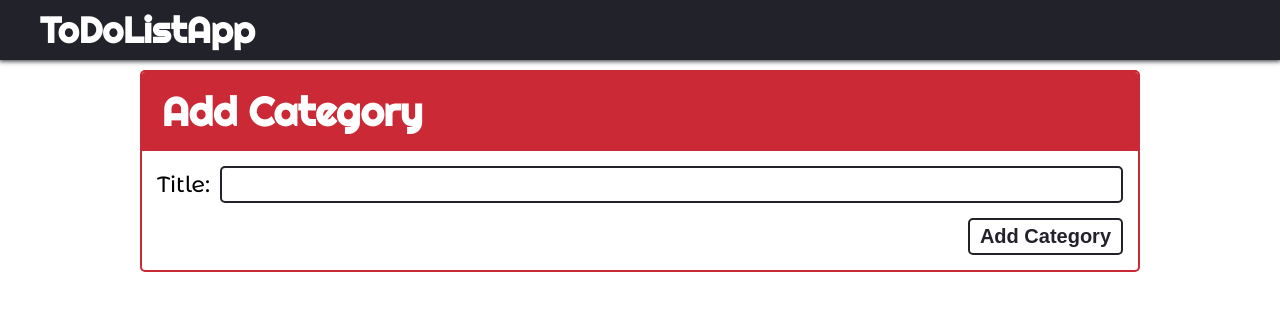
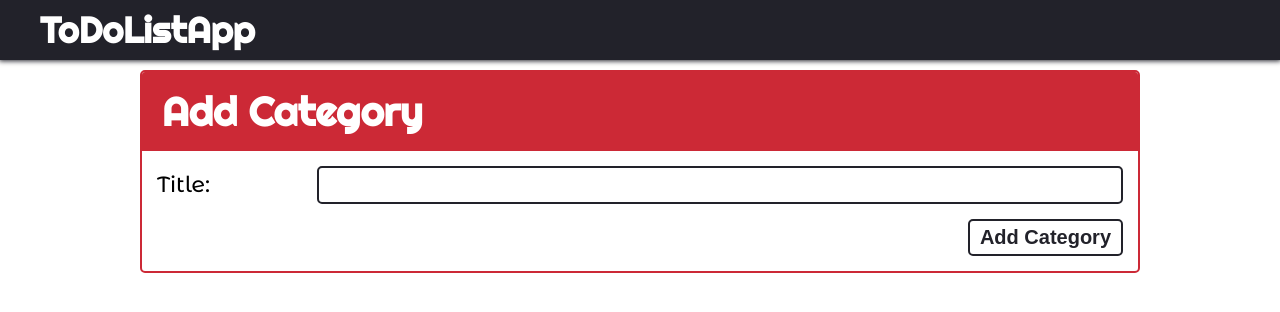
Before and after one commit to hapster100/vuejs-todo, a Vue app: page /create/category in a window 1280 px wide. Shown: the top 312 px of the page. Built offline with nearby package versions, Linux system fonts and the light colour scheme.

Commit message:
input component

```diff
--- a/src/components/CreateCategory.vue
+++ b/src/components/CreateCategory.vue
@@ -1,19 +1,16 @@
 <template>
   <div class="create-category">
     <div class="create-category__title title">Add Category</div>
-    <div class="create-category__form">
-      <div class="input-label">Title:</div>
-      <div class="input-wrapper">
-        <input v-model="title" class="input" />
-      </div>
-    </div>
+    <full-input class="create-category__input" :value="title" :label="'Title:'" @change="title = $event" />
     <button @click="addBtnClick()" class="create-category__add-btn btn">Add Category</button>
   </div>
 </template>
 
 <script>
 import { mapActions } from 'vuex'
+import FullInput from './FullInput'
 export default {
+  components: {FullInput},
   data() {
     return {
       title: ''
@@ -48,20 +45,8 @@ export default {
       padding-left: 20px;
     }
 
-    &__form {
+    &__input {
       padding: 15px;
-      display: flex;
-      align-items: center;
-
-      .input-label {
-        margin-right: 10px;
-      }
-      .input-wrapper {
-        flex-grow: 1;
-      }
-      .input {
-        width: 100%;
-      }
     }
 
     &__add-btn {
--- a/src/components/CreateTask.vue
+++ b/src/components/CreateTask.vue
@@ -1,25 +1,17 @@
 <template>
   <div class="create-task">
     <div class="create-task__title title">Add Task</div>
-    <div class="create-task__form">
-      <div class="input-label">Title:</div>
-      <div class="input-wrapper">
-        <input v-model="title" class="input" />
-      </div>
-    </div>
-    <div class="create-task__form">
-      <div class="input-label">Description:</div>
-      <div class="input-wrapper">
-        <textarea v-model="description" class="input" />
-      </div>
-    </div>
+    <full-input class="create-task__input" :value="title" @change="title = $event" :label="'Title:'" />
+    <full-input class="create-task__input" :value="description" @change="description = $event" :label="'Description:'" :area="true" />
     <button @click="addBtnClick()" class="create-task__add-btn btn">Add Task</button>
   </div>
 </template>
 
 <script>
 import { mapActions } from 'vuex'
+import FullInput from './FullInput'
 export default {
+  components: { FullInput },
   data() {
     return {
       title: '',
@@ -62,24 +54,8 @@ export default {
       padding-left: 20px;
     }
 
-    &__form {
+    &__input {
       padding: 15px;
-      display: flex;
-      align-items: flex-start;
-
-      .input-label {
-        margin-right: 10px;
-        margin-top: 5px;
-        width: 150px;
-      }
-      .input-wrapper {
-        flex-grow: 1;
-      }
-      .input {
-        min-height: 38px;
-        resize: vertical;
-        width: 100%;
-      }
     }
 
     &__add-btn {
--- /dev/null
+++ b/src/components/FullInput.vue
@@ -0,0 +1,64 @@
+<template>
+  <div class="full-input">
+      <div class="full-input__label">{{label}}</div>
+      <div class="full-input__wrapper">
+        <div :is="area ? 'textarea' : 'input'" :value="value" @input="change($event.target.value)" class="full-input__field" />
+      </div>
+    </div>
+</template>
+
+<script>
+export default {
+  props: {
+    label: {
+      required: true,
+      type: String
+    },
+    value: {
+      required: true,
+      type: String
+    },
+    area: {
+      type: Boolean,
+      default: false
+    }
+  },
+  methods: {
+    change(val) {
+      this.$emit('change', val)
+    }
+  }
+}
+</script>
+
+<style lang="scss" scoped>
+  .full-input {
+    display: flex;
+    align-items: flex-start;
+
+    &__label {
+        margin-right: 10px;
+        margin-top: 5px;
+        width: 150px;
+    }
+    &__wrapper {
+      flex-grow: 1;
+    }
+    &__field {
+      min-height: 38px;
+      resize: vertical;
+      width: 100%;
+      color: #22222a;
+      font-weight: bold;
+      font-family: 'Monsterrat', sans-serif !important;
+      border: 2px solid #22222a;
+      padding: 5px 10px;
+      font-size: 20px;
+      border-radius: 5px;
+      background-color: white;
+      &:focus {
+        outline: none;
+      }
+    }
+  }
+</style>
```
